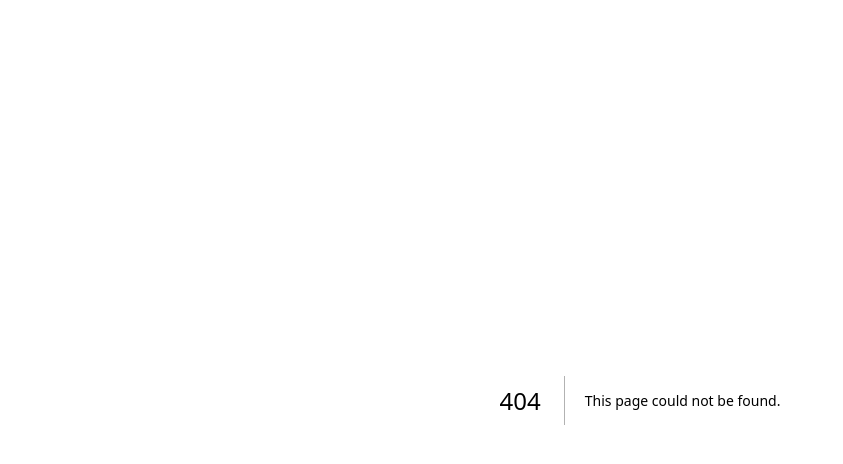
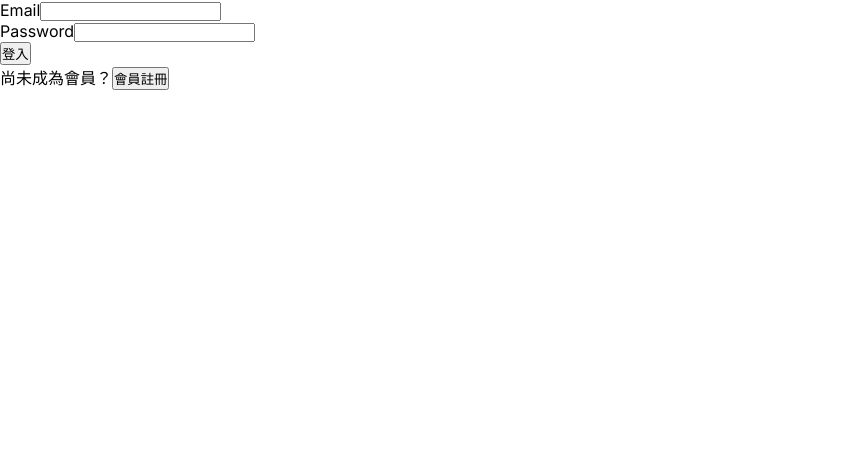
Before and after one commit to yuanke-tsai/JoinEat, a Next.js app: page /login in a window 1280 px wide. Before the commit this address had no page. Shown: the top 464 px of the page, without its empty margins (0-843 px from the left). Built offline with nearby package versions, Linux system fonts and the light colour scheme.

Commit message:
feat: add simple login page

```diff
--- /dev/null
+++ b/app/login/page.js
@@ -0,0 +1,46 @@
+"use client";
+
+import { useState } from "react";
+
+const AccountState = {
+  LoggingIn: 0,
+  SigningUp: 1,
+};
+
+export default function Login() {
+  const [accountState, setAccountState] = useState(AccountState.LoggingIn);
+
+  return (
+    <>
+      <form>
+        <div>
+          Email
+          <input id="email" type="email" />
+        </div>
+        <div>
+          Password
+          <input id="password" type="password" />
+        </div>
+        <button type="submit">
+          {accountState === AccountState.LoggingIn ? "登入" : "註冊"}
+        </button>
+      </form>
+      {accountState === AccountState.LoggingIn
+        ? "尚未成為會員？"
+        : "已經是會員了? "}
+      <button
+        type="button"
+        className="text-[#5458F7]"
+        onClick={() => {
+          if (accountState === AccountState.SigningUp) {
+            setAccountState(AccountState.LoggingIn);
+          } else {
+            setAccountState(AccountState.SigningUp);
+          }
+        }}
+      >
+        {accountState === AccountState.LoggingIn ? "會員註冊 " : "會員登入"}
+      </button>
+    </>
+  );
+}
--- a/app/page.js
+++ b/app/page.js
@@ -2,7 +2,6 @@
 
 import MapWrapper from "@/components/MapWrapper";
 import Groups from "@/components/Groups";
-import SearchBar from "@/components/SearchBar";
 import SearchBarById from "@/components/SearchBarById";
 import NewGroup from "@/components/NewGroup/NewGroup";
 
```
